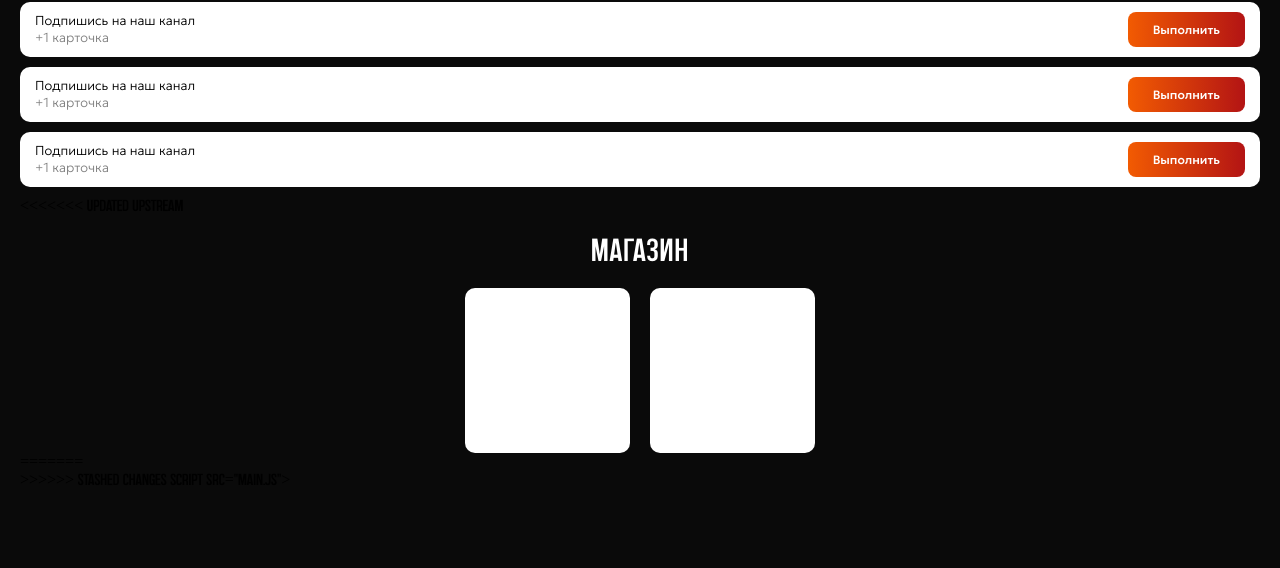
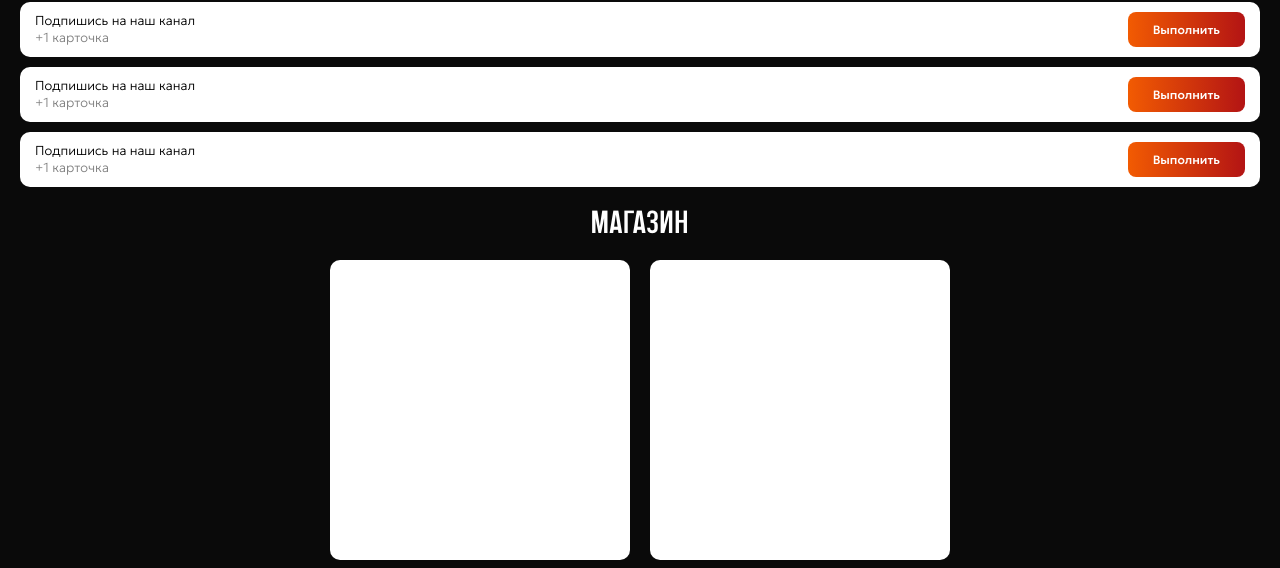
Before and after one commit to w1rexel/flip_fmsbot, a website: page index.html in a window 1280 px wide. Shown: the part 567-1135 px from the top of the page. Before the commit the page ends 1064 px from the top, so only its background shows below. Drawn offline with Linux system fonts and the light colour scheme.

Commit message:
Add files via upload

```diff
--- a/index.html
+++ b/index.html
@@ -72,7 +72,6 @@
         <button class="task-btn">Выполнить</button>
     </div>
 </div>
-<<<<<<< Updated upstream
 <div class="page" id="shop">
     <h1 class="title">Магазин</h1>
      <div class="cards">
@@ -80,16 +79,11 @@
     <div class="card"></div>
     </div>
 </div>
-=======
-
-<div class="page" id="shop-btn"
-
-
->>>>>>> Stashed changes
 
 
 
 
-script src="main.js"></>
+
+    <script src="main.js"></script>
 </body>
-</html
+</html>
--- a/styles.css
+++ b/styles.css
@@ -254,15 +254,12 @@
   }
 
   .card {
+    width: 100%;
     background-color: white;
-    width: 165px;
-    height: 165px;
     border-radius: 10px;
-    display: inline-block;
-    flex: 1 1 0;
     aspect-ratio: 1/1;
-    max-width: 165px;
-
+    gap: 20px;
+    max-width: 300px;
 
   }
   .cards {
```
